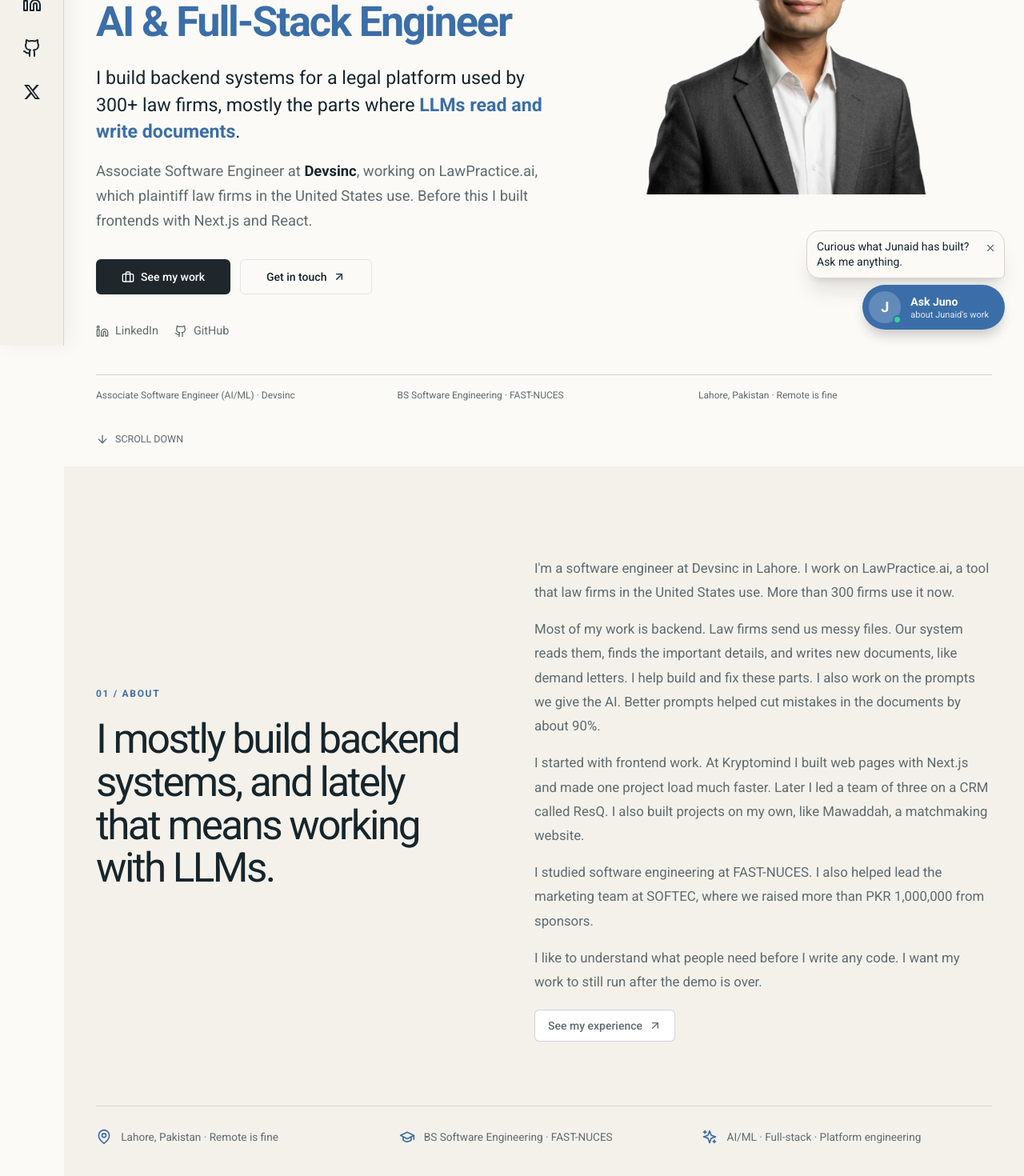
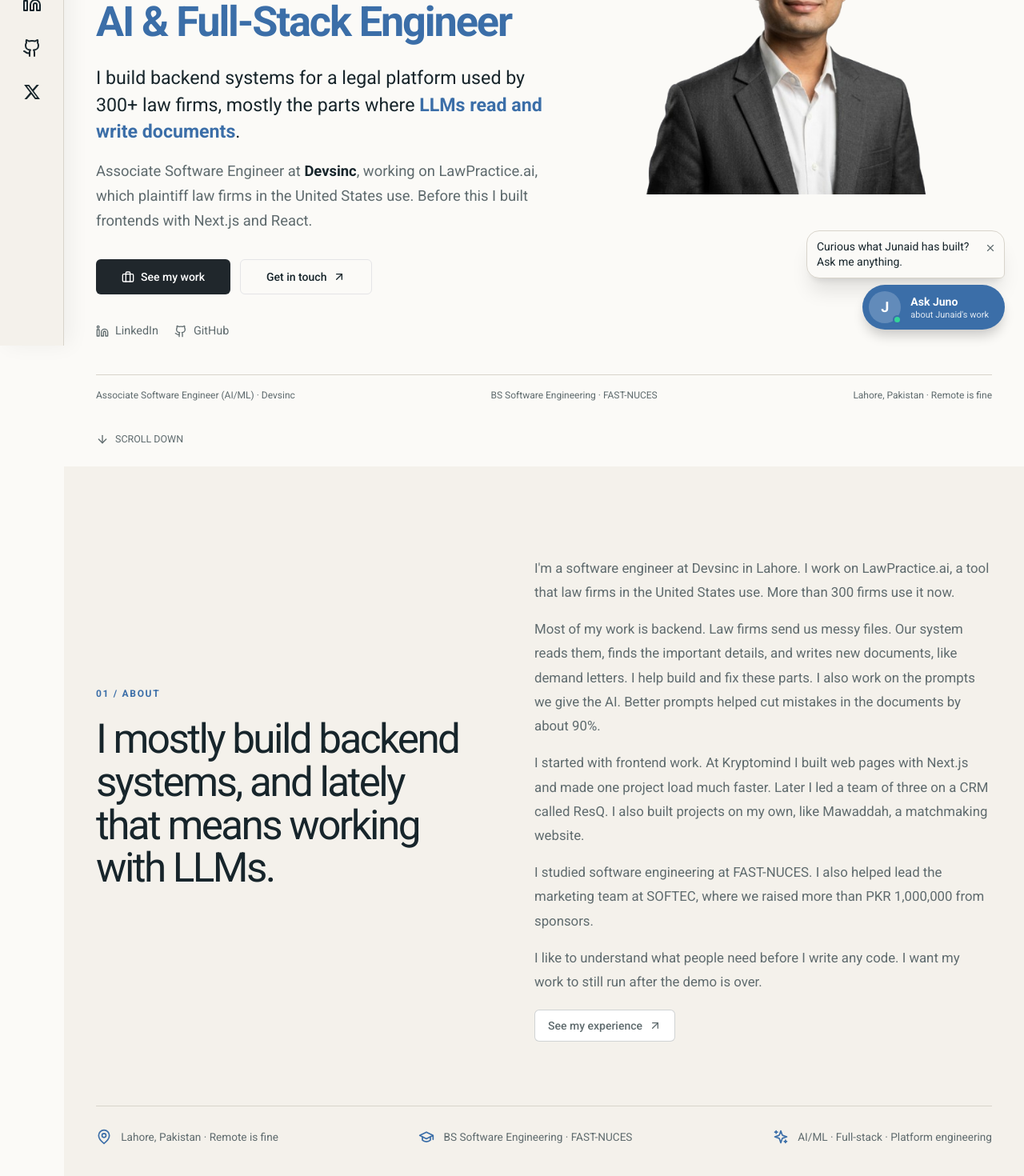
Before and after one commit to iamjunaidjutt/iamjunaidjutt-portfolio, a Next.js app: page / in a window 1280 px wide. Shown: the part 368-1838 px from the top of the page at 80% size. Built offline with nearby package versions, Linux system fonts and the light colour scheme.

Commit message:
fix: even spacing for hero and About meta rows (flex + space-between)

```diff
--- a/app/globals.css
+++ b/app/globals.css
@@ -588,9 +588,10 @@
 
 .hero-meta {
 	border-top: 1px solid var(--line);
-	display: grid;
-	gap: 0.6rem;
-	grid-template-columns: repeat(3, 1fr);
+	display: flex;
+	flex-wrap: wrap;
+	gap: 0.6rem 2rem;
+	justify-content: space-between;
 	grid-column: 1 / -1;
 	margin-top: 2.5rem;
 	padding-top: 1rem;
@@ -646,9 +647,10 @@
 
 .facts-grid {
 	border-top: 1px solid var(--line);
-	display: grid;
-	gap: 1rem;
-	grid-template-columns: repeat(3, 1fr);
+	display: flex;
+	flex-wrap: wrap;
+	gap: 1rem 2rem;
+	justify-content: space-between;
 	margin-top: 5rem;
 	padding-top: 1.5rem;
 }
@@ -1184,8 +1186,10 @@
 	}
 
 	.hero-meta {
-		grid-template-columns: 1fr;
+		flex-direction: column;
+		gap: 0.6rem;
 		grid-column: auto;
+		justify-content: flex-start;
 	}
 
 	.scroll-cue {
@@ -1205,7 +1209,8 @@
 	}
 
 	.facts-grid {
-		grid-template-columns: 1fr;
+		flex-direction: column;
+		justify-content: flex-start;
 		margin-top: 3rem;
 	}
 
```
